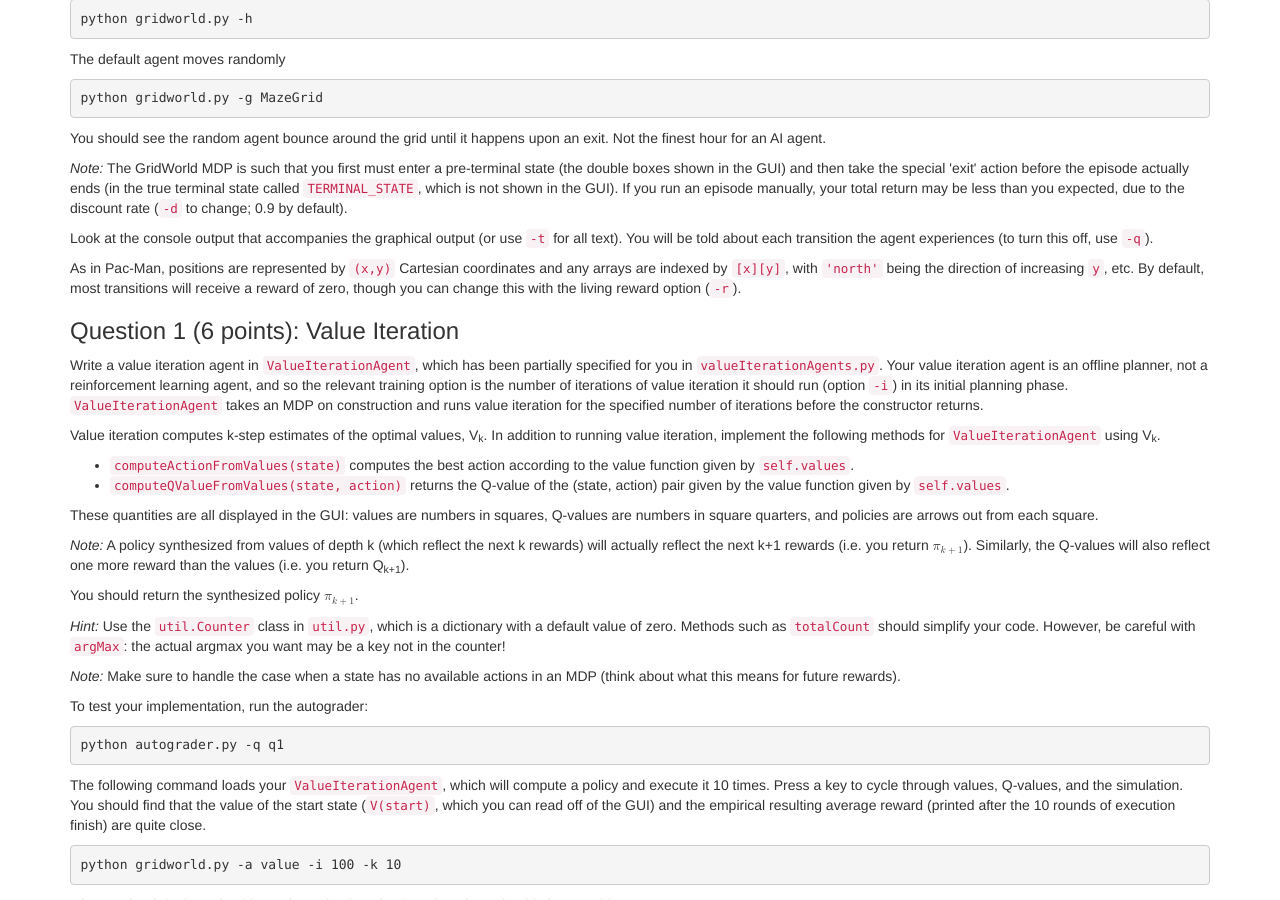
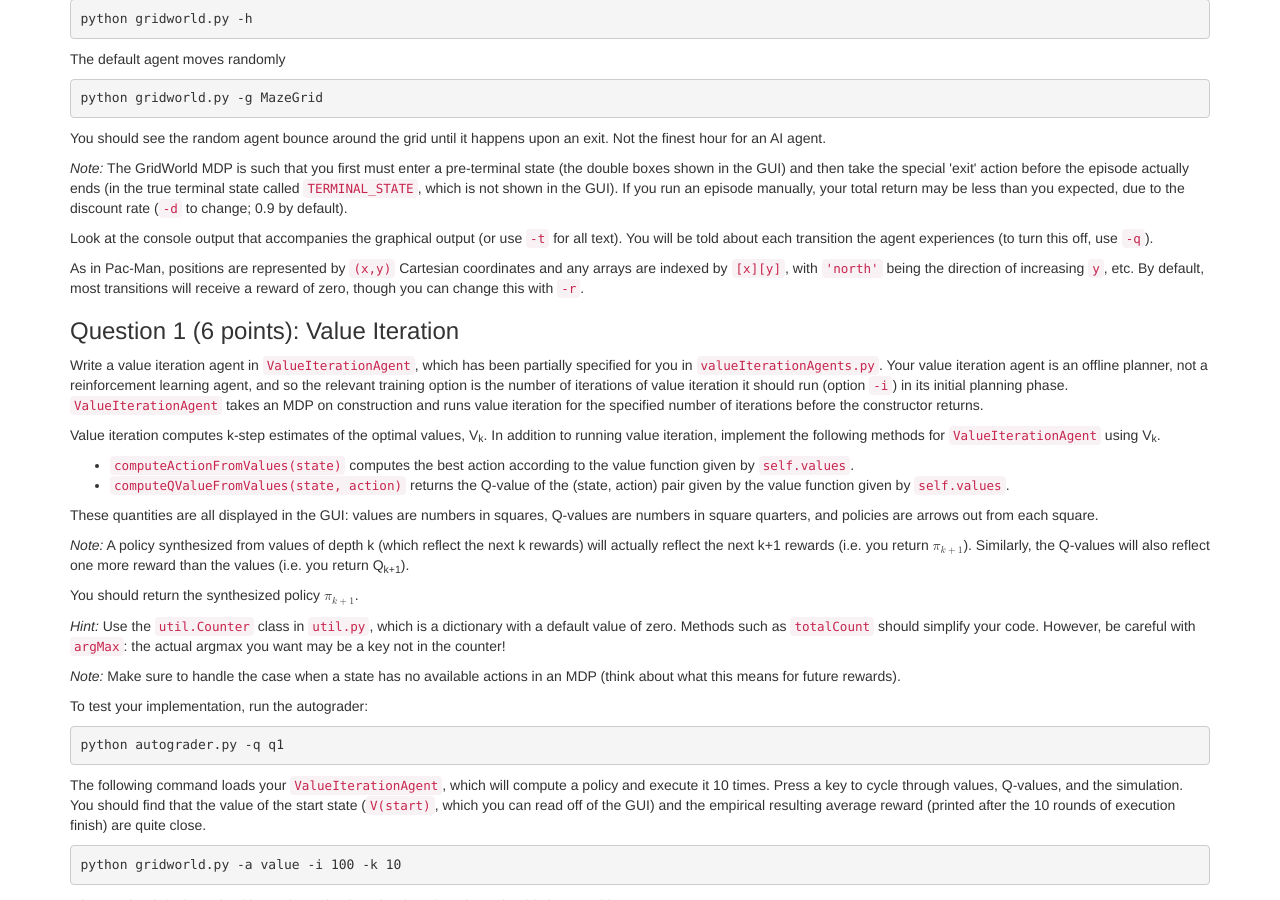
Before and after one commit to lara-martin/Principles-of-AI, a Jekyll site: the page built from homeworks/sequential/rl.md, in a window 1280 px wide and 900 px high, scrolled down 2138 px. Built offline with Jekyll 4.4.1, drawn with Linux system fonts in a browser that asks for light colours; nearby versions of some CDN libraries; a script that is not in the unit is left out.

Commit message:
removed mention of living reward

```diff
--- a/homeworks/sequential/rl.md
+++ b/homeworks/sequential/rl.md
@@ -184,7 +184,7 @@ submit your own work only; <em>please</em> don't let us down. Likewise, <em>do n
   <p>You should see the random agent bounce around the grid until it happens upon an exit. Not the finest hour for an AI agent.</p>
   <p><em>Note:</em> The GridWorld MDP is such that you first must enter a pre-terminal state (the double boxes shown in the GUI) and then take the special 'exit' action before the episode actually ends (in the true terminal state called <code>TERMINAL_STATE</code>, which is not shown in the GUI). If you run an episode manually, your total return may be less than you expected, due to the discount rate (<code>-d</code> to change; 0.9 by default).</p>
   <p>Look at the console output that accompanies the graphical output (or use <code>-t</code> for all text). You will be told about each transition the agent experiences (to turn this off, use <code>-q</code>).</p>
-  <p>As in Pac-Man, positions are represented by <code>(x,y)</code> Cartesian coordinates and any arrays are indexed by <code>[x][y]</code>, with <code>'north'</code> being the direction of increasing <code>y</code>, etc. By default, most transitions will receive a reward of zero, though you can change this with the living reward option (<code>-r</code>).</p>
+  <p>As in Pac-Man, positions are represented by <code>(x,y)</code> Cartesian coordinates and any arrays are indexed by <code>[x][y]</code>, with <code>'north'</code> being the direction of increasing <code>y</code>, etc. By default, most transitions will receive a reward of zero, though you can change this with <code>-r</code>.</p>
 
 <h3><a name="Q1"></a>Question 1 (6 points): Value Iteration</h3>
 <p>Write a value iteration agent in <code>ValueIterationAgent</code>, which has been partially specified for you in <code>valueIterationAgents.py</code>. Your value iteration agent is an offline planner, not a reinforcement learning agent, and so the relevant training option is the number of iterations of value iteration it should run (option <code>-i</code>) in its initial planning phase. <code>ValueIterationAgent</code> takes an MDP on construction and runs value iteration for the specified number of iterations before the constructor returns.</p>
```
